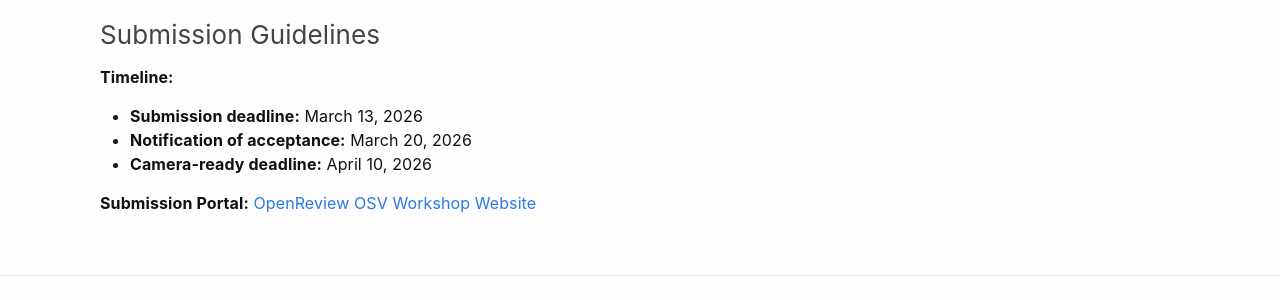
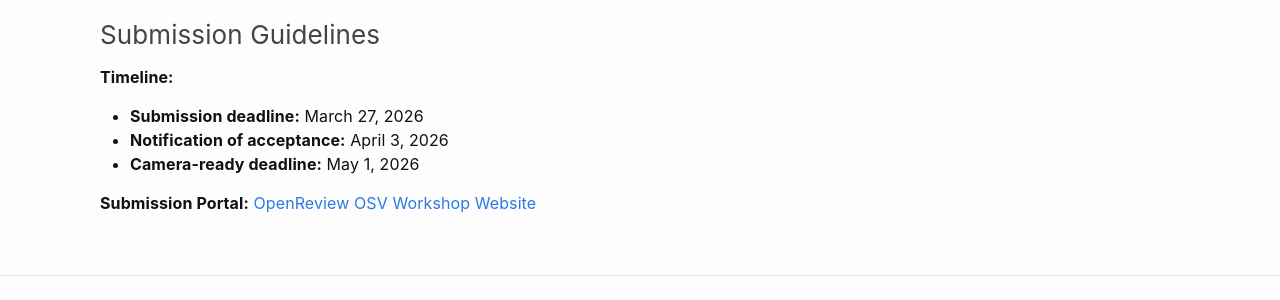
Before and after one commit to onsensor-vision/onsensor-vision.github.io, a Jekyll site: the page built from callforpapers.md, in a window 1280 px wide. Shown: the part 1198-1498 px from the top of the page. Built offline with Jekyll 4.4.1, drawn with Linux system fonts in a browser that asks for light colours.

Commit message:
Updated timeline

```diff
--- a/callforpapers.md
+++ b/callforpapers.md
@@ -40,9 +40,9 @@ We welcome submissions on all aspects of on-sensor vision, including but not lim
 ### Submission Guidelines
 
 **Timeline:**
-- **Submission deadline:** March 13, 2026
-- **Notification of acceptance:** March 20, 2026
-- **Camera-ready deadline:** April 10, 2026
+- **Submission deadline:** March 27, 2026
+- **Notification of acceptance:** April 3, 2026
+- **Camera-ready deadline:** May 1, 2026
 
 **Submission Portal:**
 [OpenReview OSV Workshop Website](https://openreview.net/group?id=thecvf.com/CVPR/2026/Workshop/OSV)
```
